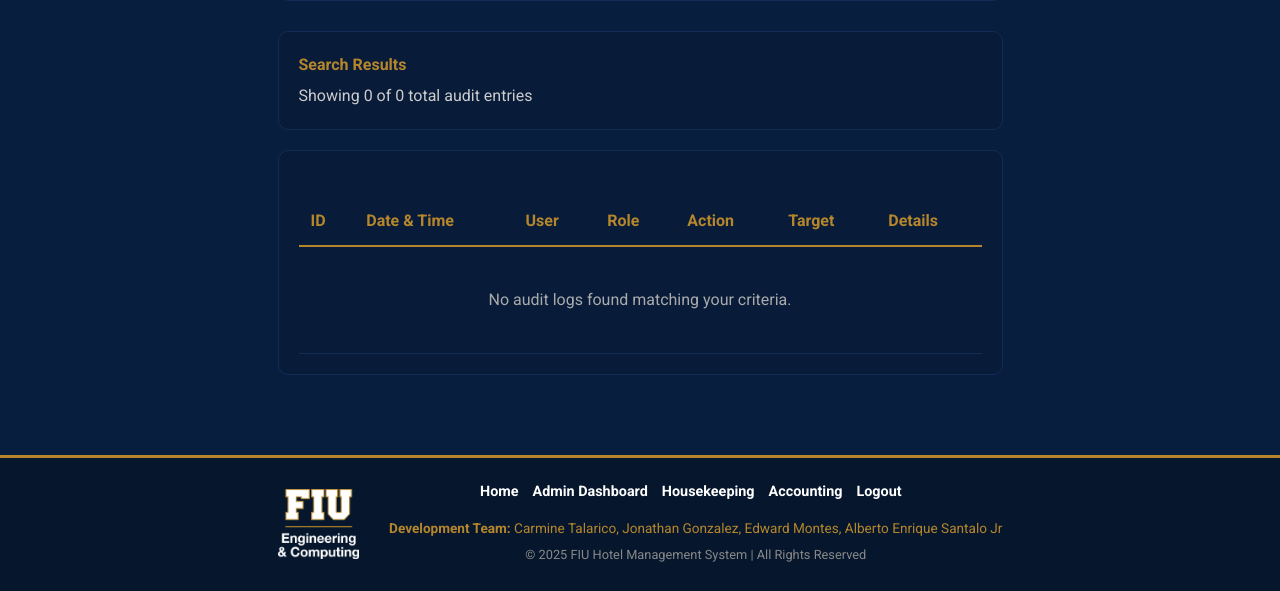
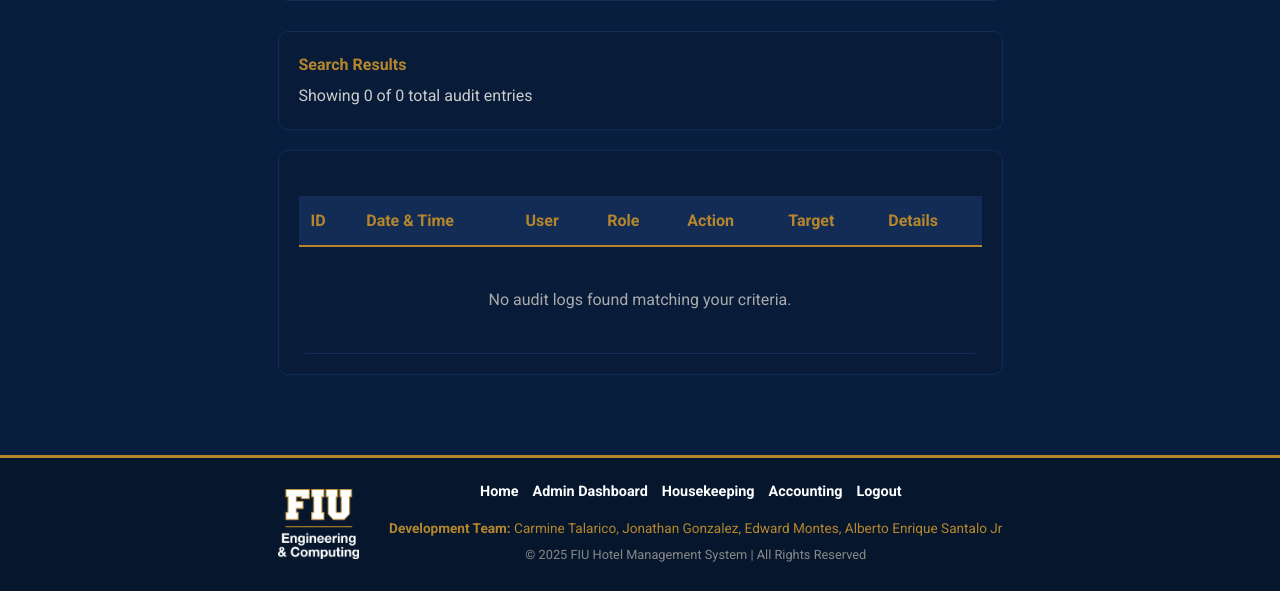
Before and after one commit to emont017/hotel-management, a PHP site: page /audit_log_viewer.php in a window 1280 px wide. Shown: the part 925-1516 px from the top of the page. Run offline with PHP 8.4, Linux system fonts and the light colour scheme; a user stored in the database is signed in; data comes from the database, SQL or seed files in the repository; data that the repository does not hold is empty.

Commit message:
adding scrolling to logs

```diff
--- a/public/audit_log_viewer.php
+++ b/public/audit_log_viewer.php
@@ -234,7 +234,7 @@ $stats_unique_actions = $conn->query("SELECT COUNT(DISTINCT action) as count FRO
 
 <!-- Audit Logs Table -->
 <div class="card">
-    <div style="overflow-x: auto;">
+    <div class="table-container">
         <table class="data-table">
             <thead>
                 <tr>
@@ -367,6 +367,50 @@ $stats_unique_actions = $conn->query("SELECT COUNT(DISTINCT action) as count FRO
     cursor: help;
     font-family: monospace;
     font-size: 0.9rem;
+}
+
+.table-container {
+    max-height: 600px;
+    overflow-x: auto;
+    overflow-y: auto;
+    border-radius: 8px;
+}
+
+.table-container table {
+    position: relative;
+}
+
+.table-container thead th {
+    position: sticky;
+    top: 0;
+    background-color: #122C55;
+    z-index: 10;
+    border-bottom: 2px solid #B6862C;
+}
+
+/* Custom Scrollbar Styling */
+.table-container::-webkit-scrollbar {
+    width: 8px;
+    height: 8px;
+}
+
+.table-container::-webkit-scrollbar-track {
+    background: #081C3A;
+    border-radius: 4px;
+}
+
+.table-container::-webkit-scrollbar-thumb {
+    background: #B6862C;
+    border-radius: 4px;
+    border: 2px solid #081C3A;
+}
+
+.table-container::-webkit-scrollbar-thumb:hover {
+    background: #D4A340;
+}
+
+.table-container::-webkit-scrollbar-corner {
+    background: #081C3A;
 }
 
 .pagination-container {
```
